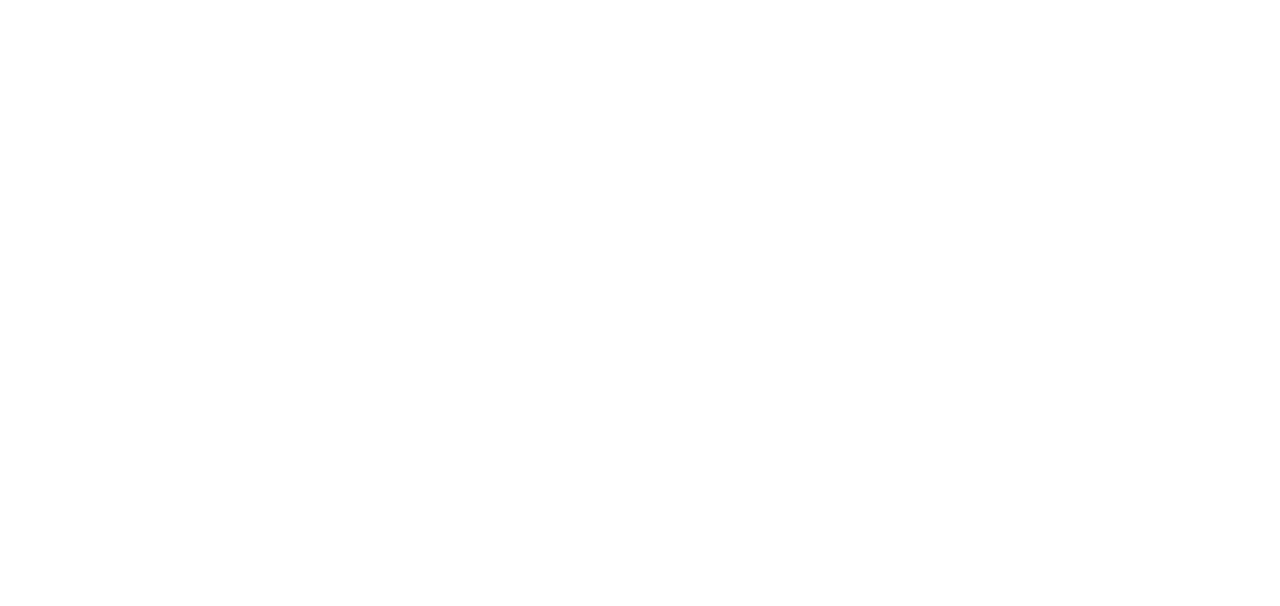
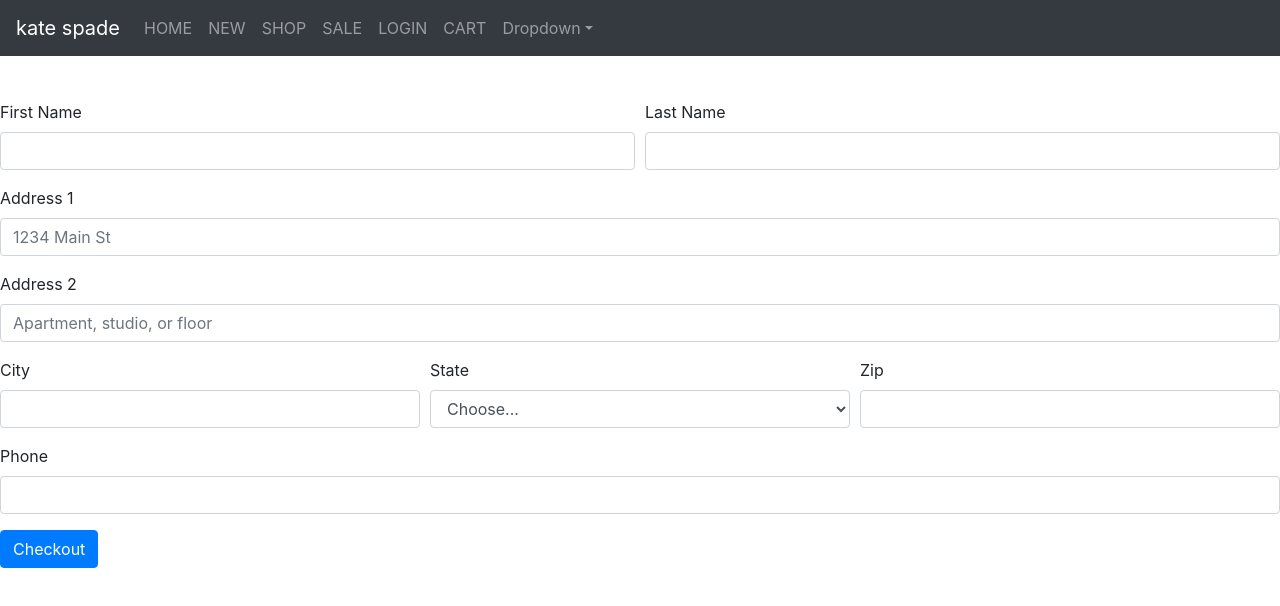
Before and after one commit to YanjieHe/Online-Fashion-Store, a React (Create React App) app in the folder online-fashion-store/: page /checkout in a window 1280 px wide. Shown: the top 606 px of the page. Built offline with nearby package versions, Linux system fonts and the light colour scheme; no server answers.

Commit message:
checkout

```diff
--- /dev/null
+++ b/online-fashion-store/src/Checkout.js
@@ -0,0 +1,65 @@
+import React from 'react';
+import NavigationBar from './NavigationBar';
+import {Form, Col, Button} from 'react-bootstrap';
+
+class Checkout extends React.Component {
+    render() {
+        return <div>
+            <NavigationBar/>
+            <Form>
+                <Form.Row>
+                    <Form.Group as={Col} controlId="firstName">
+                        <Form.Label>First Name</Form.Label>
+                        <Form.Control placeholder=""/>
+                    </Form.Group>
+
+                    <Form.Group as={Col} controlId="lastName">
+                        <Form.Label>Last Name</Form.Label>
+                        <Form.Control placeholder=""/>
+                    </Form.Group>
+                </Form.Row>
+                <Form.Group controlId="formGridAddress1">
+                    <Form.Label>Address 1</Form.Label>
+                    <Form.Control placeholder="1234 Main St"/>
+                </Form.Group>
+
+                <Form.Group controlId="formGridAddress2">
+                    <Form.Label>Address 2</Form.Label>
+                    <Form.Control placeholder="Apartment, studio, or floor"/>
+                </Form.Group>
+
+                <Form.Row>
+                    <Form.Group as={Col} controlId="formGridCity">
+                        <Form.Label>City</Form.Label>
+                        <Form.Control/>
+                    </Form.Group>
+
+                    <Form.Group as={Col} controlId="formGridState">
+                        <Form.Label>State</Form.Label>
+                        <Form.Control as="select">
+                            <option>Choose...</option>
+                            <option>...</option>
+                        </Form.Control>
+                    </Form.Group>
+
+                    <Form.Group as={Col} controlId="formGridZip">
+                        <Form.Label>Zip</Form.Label>
+                        <Form.Control/>
+                    </Form.Group>
+                </Form.Row>
+
+                <Form.Row>
+                    <Form.Group as={Col} controlId="phone">
+                        <Form.Label>Phone</Form.Label>
+                        <Form.Control/>
+                    </Form.Group>
+                </Form.Row>
+                <Button variant="primary" type="submit">
+                    Checkout
+                </Button>
+            </Form>
+        </div>
+    }
+}
+
+export default Checkout;
--- a/online-fashion-store/src/NavigationBar.js
+++ b/online-fashion-store/src/NavigationBar.js
@@ -1,5 +1,5 @@
 import React from 'react';
-import {Nav, Navbar, Form, FormControl, Button} from "react-bootstrap";
+import {Nav, Navbar, Form, FormControl, Button, NavDropdown} from "react-bootstrap";
 import {withRouter} from 'react-router-dom';
 import {instanceOf} from "prop-types";
 import {Cookies, withCookies} from "react-cookie";
@@ -52,6 +52,13 @@
                     <Nav.Link href="#sale">SALE</Nav.Link>
                     <Nav.Link onClick={() => this.props.history.push('/login')}>LOGIN</Nav.Link>
                     <Nav.Link onClick={() => this.props.history.push('/shopping_cart')}>CART</Nav.Link>
+                    <NavDropdown title="Dropdown" id="basic-nav-dropdown">
+                        <NavDropdown.Item onClick={() => this.props.history.push('/shopping_cart')}>CART</NavDropdown.Item>
+                        <NavDropdown.Item onClick={() => this.props.history.push('/checkout')}>Checkout</NavDropdown.Item>
+                        <NavDropdown.Item href="#action/3.3">Something</NavDropdown.Item>
+                        <NavDropdown.Divider />
+                        <NavDropdown.Item href="#action/3.4">Separated link</NavDropdown.Item>
+                    </NavDropdown>
                 </Nav>
                 {loginStatus}
                 {/*<Form inline>*/}
--- a/online-fashion-store/src/index.js
+++ b/online-fashion-store/src/index.js
@@ -10,6 +10,7 @@
 import Login from './Login';
 import ProductDetails from "./ProductDetails";
 import ShoppingCart from "./ShoppingCart";
+import Checkout from "./Checkout";
 
 ReactDOM.render(
     <BrowserRouter>
@@ -18,6 +19,7 @@
             <Route exact path="/login" component={Login}/>
             <Route exact path="/product/:productId" component={ProductDetails}/>
             <Route exact path="/shopping_cart" component={ShoppingCart}/>
+            <Route exact path="/checkout" component={Checkout}/>
         </Switch>
     </BrowserRouter>, document.getElementById('root'));
 
```
